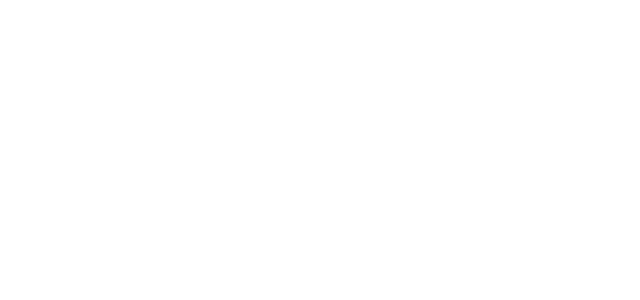
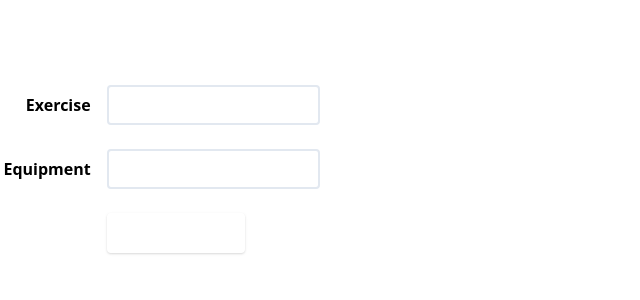
Before and after one commit to kim-crowe/Gymbro_2, a Vue app in the folder gymbro/: page /exercise in a window 1280 px wide. Shown: the top 300 px of the page, without its empty margins (0-640 px from the left). Built offline with nearby package versions, Linux system fonts and the light colour scheme.

Commit message:
Added exercise screen

```diff
--- a/gymbro/src/router.js
+++ b/gymbro/src/router.js
@@ -2,6 +2,7 @@
 import Router from 'vue-router'
 import Home from './views/Home.vue'
 import Workout from "./views/Workout.vue"
+import Exercise from "./views/Exercise.vue"
 
 Vue.use(Router)
 
@@ -19,5 +20,10 @@
       name: "workout",
       component: Workout
     },
+    {
+      path: "/exercise",
+      name: "exercise",
+      component: Exercise
+    }
   ]
 })
--- /dev/null
+++ b/gymbro/src/views/Exercise.vue
@@ -0,0 +1,58 @@
+<template>
+    <form class="w-full max-w-xs">
+  <div class="md:flex md:items-center mb-6">
+    <div class="md:w-1/3">
+      <label class="block text-grey font-bold md:text-right mb-1 md:mb-0 pr-4" for="inline-exercise">
+        Exercise
+      </label>
+    </div>
+    <div class="md:w-2/3">
+      <input
+      v-model="exercise.name"
+      class="bg-grey-lighter appearance-none border-2 border-grey-lighter rounded w-full py-2 px-4 text-grey-darker leading-tight focus:outline-none focus:bg-white focus:border-purple" id="inline-exercise" type="text">
+    </div>
+  </div>
+  <div class="md:flex md:items-center mb-6">
+    <div class="md:w-1/3">
+      <label class="block text-grey font-bold md:text-right mb-1 md:mb-0 pr-4" for="inline-equipment">
+        Equipment
+      </label>
+    </div>
+    <div class="md:w-2/3">
+      <input
+      v-model="exercise.equipment"
+      class="bg-grey-lighter appearance-none border-2 border-grey-lighter rounded w-full py-2 px-4 text-grey-darker leading-tight focus:outline-none focus:bg-white focus:border-purple" id="inline-equipment" type="text">
+    </div>
+  </div>
+   <div class="md:flex md:items-center">
+    <div class="md:w-1/3"></div>
+    <div class="md:w-2/3">
+      <button
+      v-on:click="addExercise"
+      class="shadow bg-purple hover:bg-purple-light focus:shadow-outline focus:outline-none text-white font-bold py-2 px-4 rounded" type="button">
+        Save exercise
+      </button>
+    </div>
+  </div>
+</form>
+</template>
+
+<script>
+import axios from "axios"
+import state from "../state"
+
+export default {
+    name: 'exercise',
+    data: function() {
+        return {
+            exercise: {name: "", equipment: "", sets: []}
+        }
+    },
+    methods: {
+        addExercise() {
+            state.workout.exercises.push(this.exercise);
+            axios.put("workouts", state.workout).then(this.$router.push({name: "workout"}));
+        }
+    }
+}
+</script>
--- a/gymbro/src/views/Home.vue
+++ b/gymbro/src/views/Home.vue
@@ -1,8 +1,8 @@
 <template>
   <div class="mx-6">
-    <div
+    <button
       v-on:click="startWorkout"
-      class="bg-blue hover:bg-blue-dark text-white font-bold py-2 px-4 rounded text-center">New workout</div>
+      class="bg-blue hover:bg-blue-dark text-white font-bold py-2 px-4 rounded text-center">New workout</button>
       <hr/>
       <div class="font-bold text-2xl my-2">My workouts</div>
       <div
--- a/gymbro/src/views/Workout.vue
+++ b/gymbro/src/views/Workout.vue
@@ -1,6 +1,21 @@
 <template>
     <div>
-        {{workout.date|formatDate}}
+        <button
+         v-on:click="addExercise"
+          class="bg-blue hover:bg-blue-dark text-white font-bold py-2 px-4 rounded text-center">Add exercise</button>
+            <span>
+                {{workout.date|formatDate}}
+            </span>
+            <div class="flex md:flex flex-wrap" v-for="ex in workout.exercises" v-bind:key="ex">
+                <div class="w-full md:w-3/4 bg-grey p-4 text-center text-grey-lighter">{{ex.name}}</div>
+                <div class="w-full md:w-1/4 bg-grey-light p-4 text-center text-grey-darker">{{ex.equipment}}</div>
+            </div>
+
+            <!-- <ul class="list-reset">
+                <li v-for="ex in workout.exercises" v-bind:key="ex">
+                  {{ex.name}} / {{ex.equipment}}
+                </li>
+            </ul> -->
     </div>
 </template>
 
@@ -8,6 +23,12 @@
 import state from "../state";
 
 export default {
+    name: 'workout',
+  methods: {
+    addExercise: function() {
+        this.$router.push( {name: "exercise"});
+    }
+  },
     data: function() {
         return {
             workout: {}
```
Also changed, not shown: gymbro/src/assets/logo.png (deleted).
